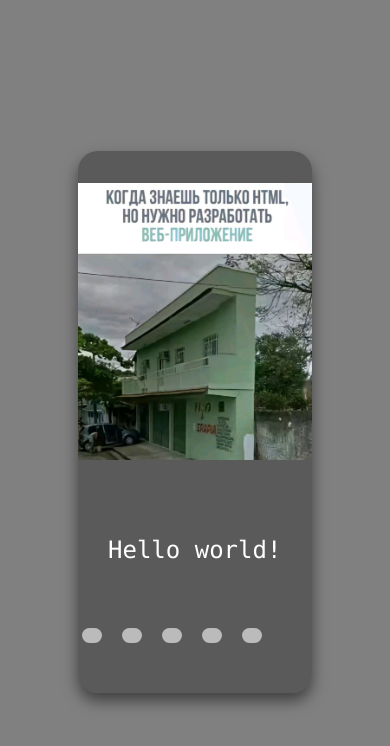
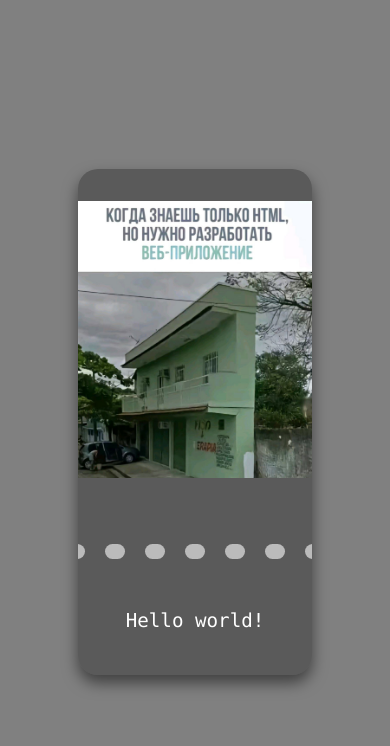
Before and after one commit to anagronn/cssMemeSlider, a plain HTML site: page cssMemeSlider/index.html in a window 390 px wide. Drawn offline with Linux system fonts and the light colour scheme.

Commit message:
feat: add adaptivity (Mon, Sep 16, 2024 1:09:22 AM)

```diff
--- a/cssMemeSlider/index.html
+++ b/cssMemeSlider/index.html
@@ -50,7 +50,7 @@
       <div class="caption" id="#caption4">Вы котики</div>
       <div class="caption" id="#caption5">100 ошибок в коде</div>
       <div class="caption" id="#caption6">Сломал билд</div>
-      <div class="caption" id="#caption7">Жизнь программиста - ожидание/реальность</div>
+      <div class="caption" id="#caption7">Код - ожидание/реальность</div>
     </div>
 
 
--- a/cssMemeSlider/style.css
+++ b/cssMemeSlider/style.css
@@ -14,6 +14,7 @@ body {
   width: 60%;
   display: flex;
   flex-direction: column;
+  justify-content: center;
   align-items: center;
   background-color: rgba(0, 0, 0, 0.3);
   border-radius: 20px;
@@ -113,3 +114,26 @@ img {
 #s7:checked~.slides, #s7:checked ~ .captions {
   transform: translateX(calc(-600% / 7));
 }
+
+@media screen and (max-width: 1130px){
+  .caption{
+    font-size: 1.2rem;
+  }
+}
+
+
+@media screen and (max-width: 990px) {
+  .controls{
+    margin: 20px;
+    align-self: center;
+  }
+  .caption{
+    margin: 20px;
+    text-align: center;
+  }
+  .captions{
+    order: 3;
+    margin: 0;
+    padding: 0;
+  }
+}
```
